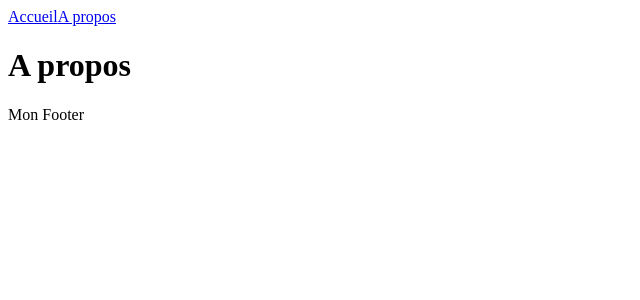
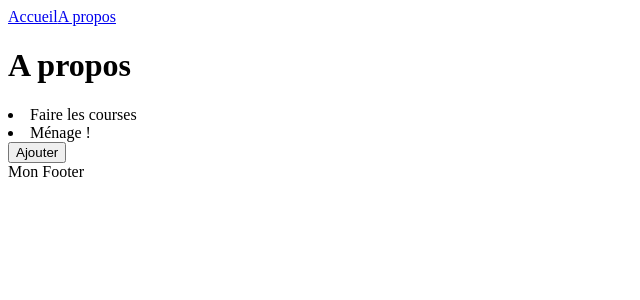
Before and after one commit to cda-chty/react, a React (Vite) app in the folder 02-vite/: page /a-propos in a window 1280 px wide. Shown: the top 300 px of the page, without its empty margins (0-640 px from the left). Built offline with nearby package versions, Linux system fonts and the light colour scheme.

Commit message:
Demo Redux

```diff
--- a/02-vite/package.json
+++ b/02-vite/package.json
@@ -10,8 +10,10 @@
     "preview": "vite preview"
   },
   "dependencies": {
+    "@reduxjs/toolkit": "^1.9.5",
     "react": "^18.2.0",
     "react-dom": "^18.2.0",
+    "react-redux": "^8.1.1",
     "react-router-dom": "^6.14.2"
   },
   "devDependencies": {
--- a/02-vite/src/About.jsx
+++ b/02-vite/src/About.jsx
@@ -1,6 +1,20 @@
+import { useDispatch, useSelector } from 'react-redux';
+import { addTodo } from './store';
+
 function About() {
+    const todos = useSelector(state => state.todo);
+    const dispatch = useDispatch();
+
     return (
-        <h1>A propos</h1>
+        <>
+            <h1>A propos</h1>
+            {todos.map(todo =>
+                <li>{todo.text}</li>
+            )}
+            <button onClick={() => dispatch(addTodo('Ranger'))}>
+                Ajouter
+            </button>
+        </>
     );
 }
 
--- a/02-vite/src/App.jsx
+++ b/02-vite/src/App.jsx
@@ -1,8 +1,10 @@
 import { Link, Outlet } from 'react-router-dom';
+import { Provider } from 'react-redux';
+import { store } from './store';
 
 function App() {
     return (
-        <>
+        <Provider store={store}>
             <nav>
                 <Link to="/">Accueil</Link>
                 <Link to="/a-propos">A propos</Link>
@@ -13,7 +15,7 @@ function App() {
             <footer>
                 Mon Footer
             </footer>
-        </>
+        </Provider>
     );
 }
 
--- /dev/null
+++ b/02-vite/src/store.js
@@ -0,0 +1,30 @@
+import { configureStore, createSlice } from '@reduxjs/toolkit';
+
+// La partie concernant les todos
+const todoSlice = createSlice({
+  name: 'todo',
+
+  // Les données
+  initialState: [
+    { id: 1, text: 'Faire les courses', done: false },
+    { id: 2, text: 'Ménage !', done: true },
+  ],
+
+  // Les actions sur ces données
+  reducers: {
+    addTodo: (state, action) => {
+        const newTodo = { id: Date.now(), text: action.payload, done: false };
+
+        state.push(newTodo);
+    },
+  },
+});
+
+export const { addTodo } = todoSlice.actions;
+
+// On va créer le store global
+export const store = configureStore({
+  reducer: {
+    todo: todoSlice.reducer,
+  },
+});
```
Also changed, not shown: 1 other file (tests, documents, lock files or other folders).
